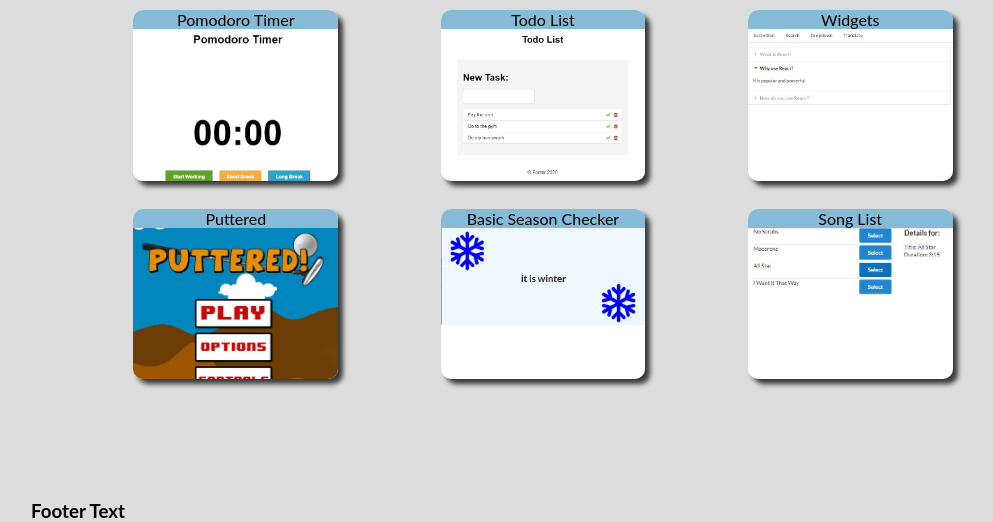
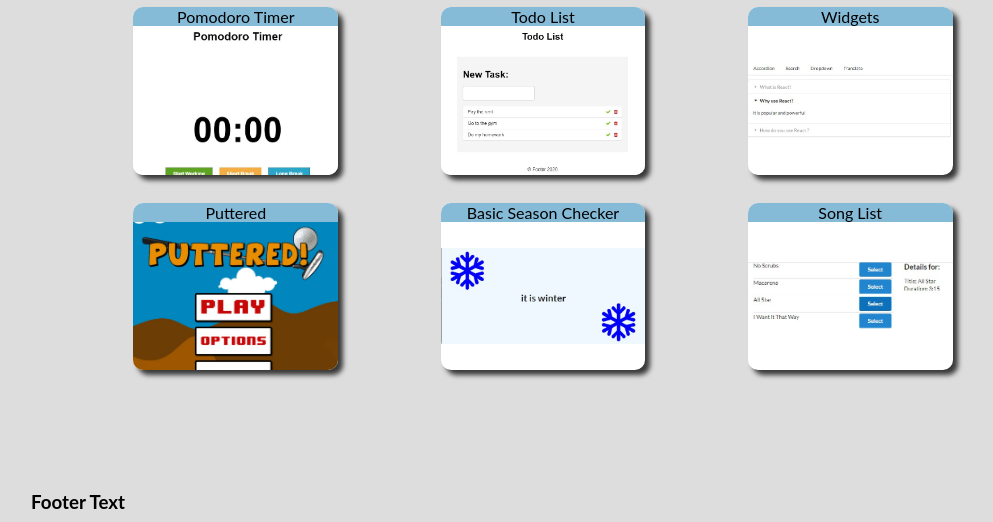
Before and after one commit to SPARKY892/portfolio-website, a React app: page /gallery in a window 1280 px wide. Shown: the part 377-899 px from the top of the page, without its empty margins (97-1090 px from the left). Built offline with nearby package versions, Linux system fonts and the light colour scheme.

Commit message:
centered images vertically

```diff
--- a/src/components/Gallery.scss
+++ b/src/components/Gallery.scss
@@ -23,12 +23,17 @@
   overflow: hidden;
   box-shadow: 5px 5px 5px 0px rgba(0,0,0,0.75);
   justify-self: center;
+  display: flex;
+  flex-direction: column;
 }
 
 .galleryItemContent {
   position: relative;
   width: 100%;
+  display: flex;
   justify-self: center;
+  align-items: center;
+  flex: 1;
 }
 
 .galleryItemHeader {
```
